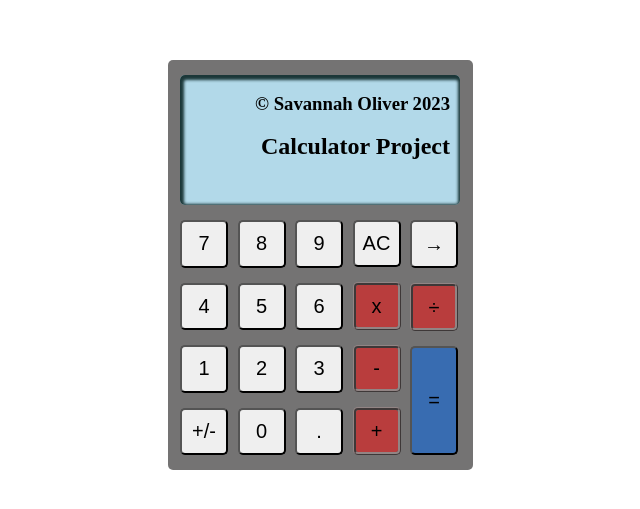
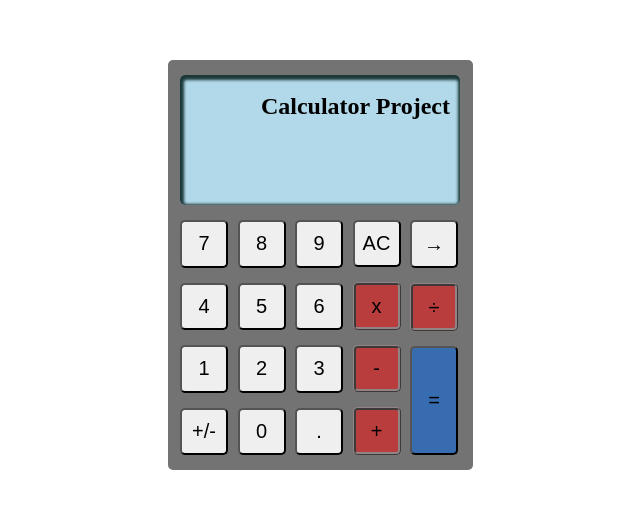
Before and after one commit to WingedGlider/odin-calculator, a plain HTML site: page index.html in a window 1280 px wide. Shown: the part 143-652 px from the top of the page, without its empty margins (328-968 px from the left). Drawn offline with Linux system fonts and the light colour scheme.

Commit message:
Update index.html

```diff
--- a/index.html
+++ b/index.html
@@ -10,7 +10,7 @@
 <body>
     <div class="main">
         <div class="screen">
-            <h3>© Savannah Oliver 2023</h3>
+            <h3></h3>
             <h2>Calculator Project</h2>
         </div>
         <div class="buttons">
```
